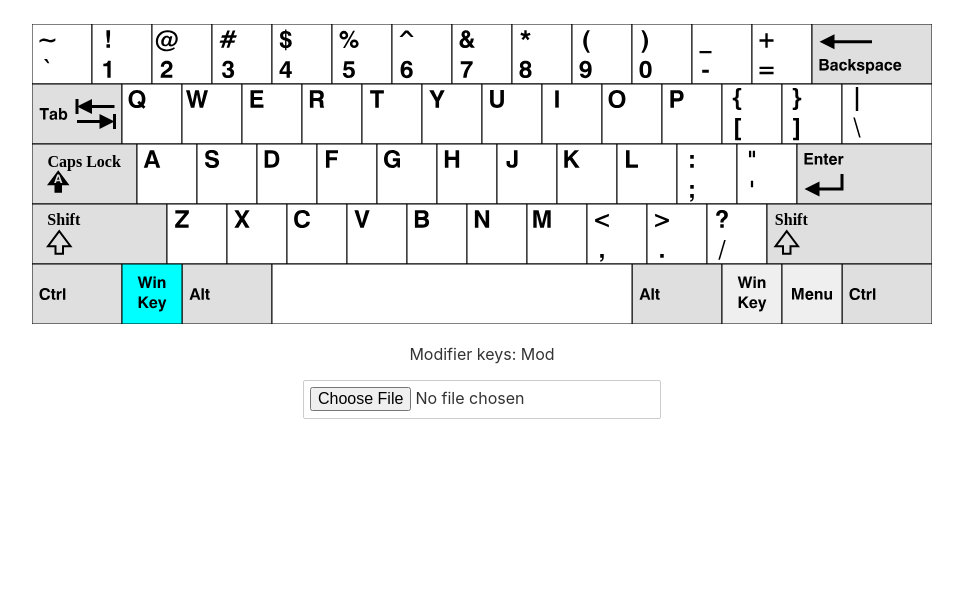
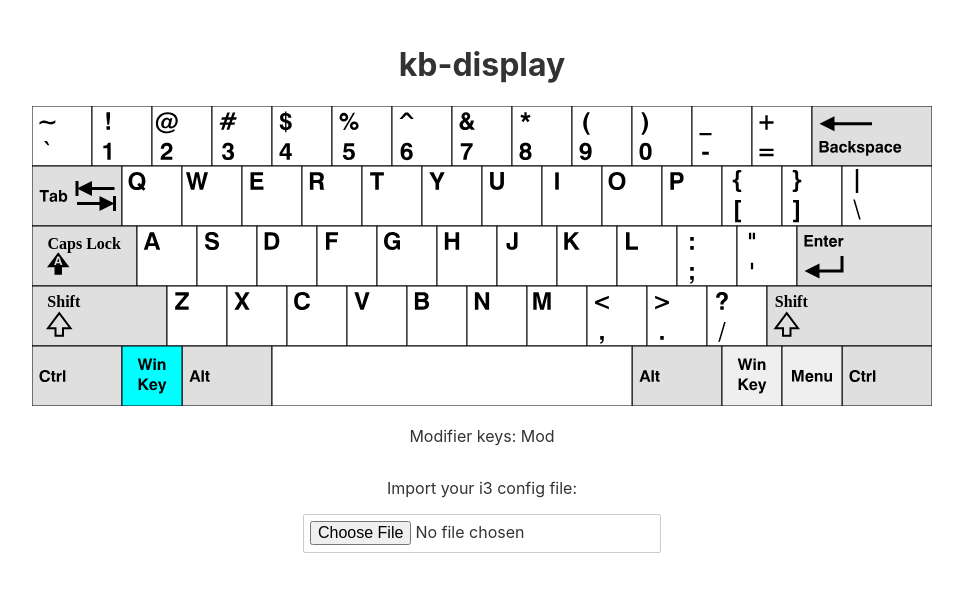
Before and after one commit to TrAyZeN/i3kbdisp, a Svelte app: page / in a window 1280 px wide. Shown: the top 592 px of the page, without its empty margins (158-1121 px from the left). Built offline with nearby package versions, Linux system fonts and the light colour scheme.

Commit message:
feat: Add instruction text

```diff
--- a/src/App.svelte
+++ b/src/App.svelte
@@ -31,10 +31,15 @@
 </script>
 
 <main>
+    <h1>kb-display</h1>
+
     <Keyboard {keymap} on:message={handleMessage} />
     <p>Modifier keys: Mod {modifierPressed}</p>
 
-    <input type="file" bind:files on:change={parseFile}>
+    <div>
+        <p>Import your i3 config file:<p>
+        <input type="file" bind:files on:change={parseFile}>
+    </div>
 </main>
 
 <style>
```
